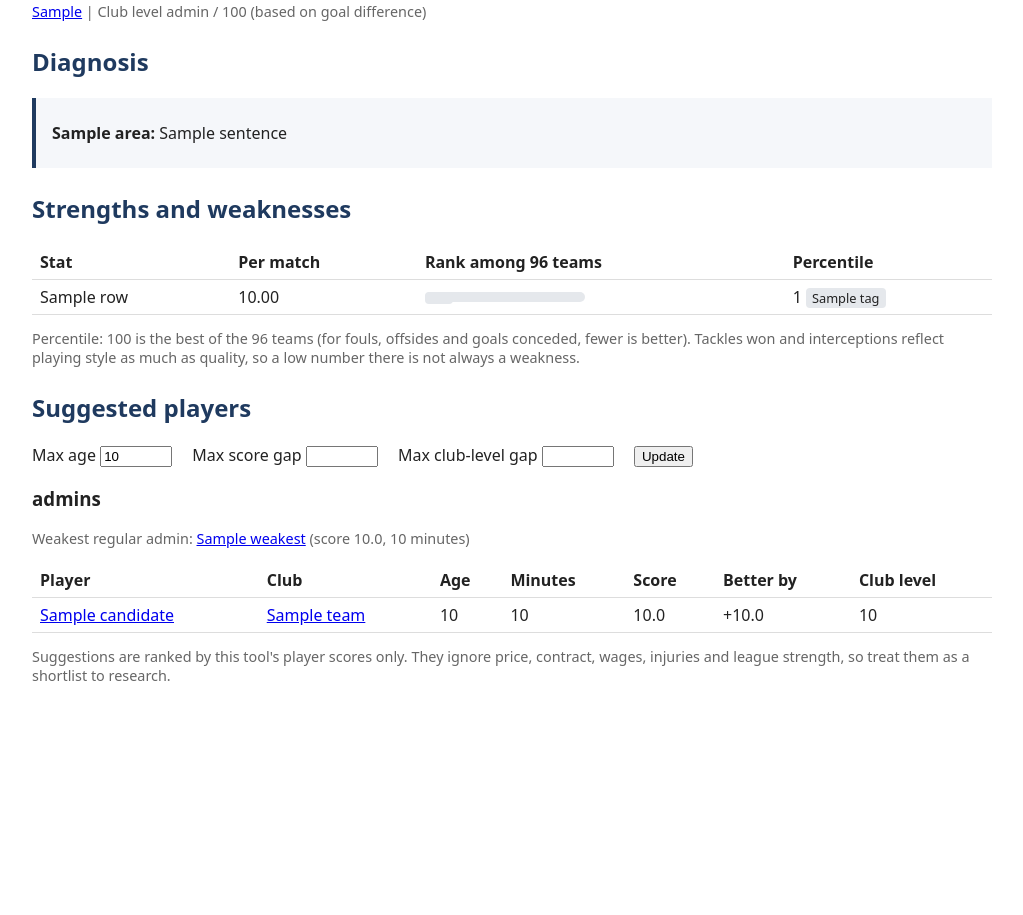
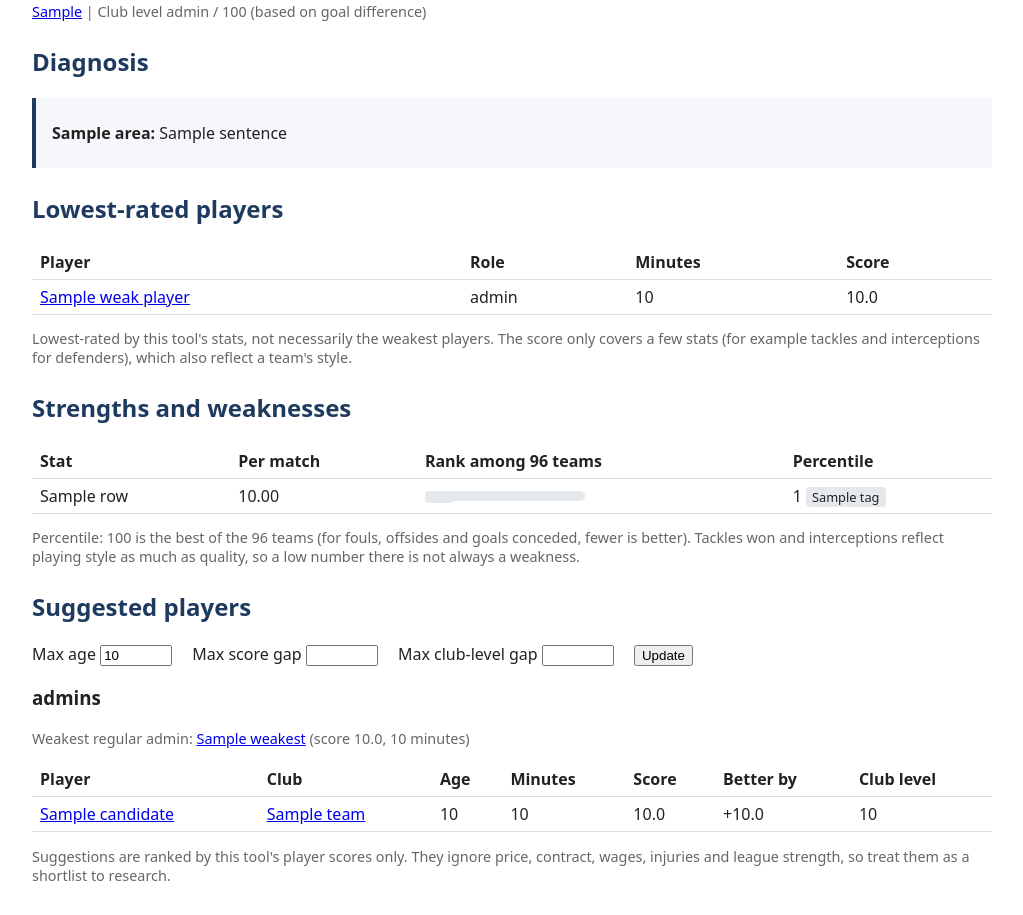
Before and after one commit to TamukaTom/We-need-players, a Django app: template webapp/analytics/templates/analytics/team_report.html in a window 1280 px wide. Shown: the part 168-1083 px from the top of the page, without its empty margins (128-1151 px from the left). Before the commit the page ends 849 px from the top, so only its background shows below. Run offline with Django 5.2, Linux system fonts and the light colour scheme; the template is opened without the code that fills it: most values are stand-ins (such as "Sample title", 1, 10 or a date in 2020); data that the repository does not hold is empty.

Commit message:
Add lowest-rated players to team report and fix league view

```diff
--- a/webapp/analytics/config.py
+++ b/webapp/analytics/config.py
@@ -62,3 +62,5 @@ MIDFIELD_LABEL_TO_ROLES = {
 }
 
 STAT_LABELS["FoulsDrawn"] = "Fouls drawn"
+
+UNDERPERFORMER_BELOW = 40  # players scoring below this are listed as lowest-rated
--- a/webapp/analytics/templates/analytics/team_report.html
+++ b/webapp/analytics/templates/analytics/team_report.html
@@ -13,6 +13,28 @@
     <p><strong>{{ area }}:</strong> {{ sentence }}</p>
   {% endfor %}
 </div>
+
+<h2>Lowest-rated players</h2>
+{% if weak_players %}
+<table>
+  <thead>
+    <tr><th>Player</th><th>Role</th><th>Minutes</th><th>Score</th></tr>
+  </thead>
+  <tbody>
+    {% for p in weak_players %}
+    <tr>
+      <td><a href="{% url 'player_detail' p.pk %}">{{ p.name }}</a></td>
+      <td>{{ p.role }}</td>
+      <td>{{ p.minutes }}</td>
+      <td>{{ p.score|floatformat:1 }}</td>
+    </tr>
+    {% endfor %}
+  </tbody>
+</table>
+{% else %}
+<p>No player on this team scores below 40, so nobody is flagged.</p>
+{% endif %}
+<p class="muted">Lowest-rated by this tool's stats, not necessarily the weakest players. The score only covers a few stats (for example tackles and interceptions for defenders), which also reflect a team's style.</p>
 
 <h2>Strengths and weaknesses</h2>
 <table>
```
Also changed, not shown: webapp/analytics/views.py (+7 -0 lines).
